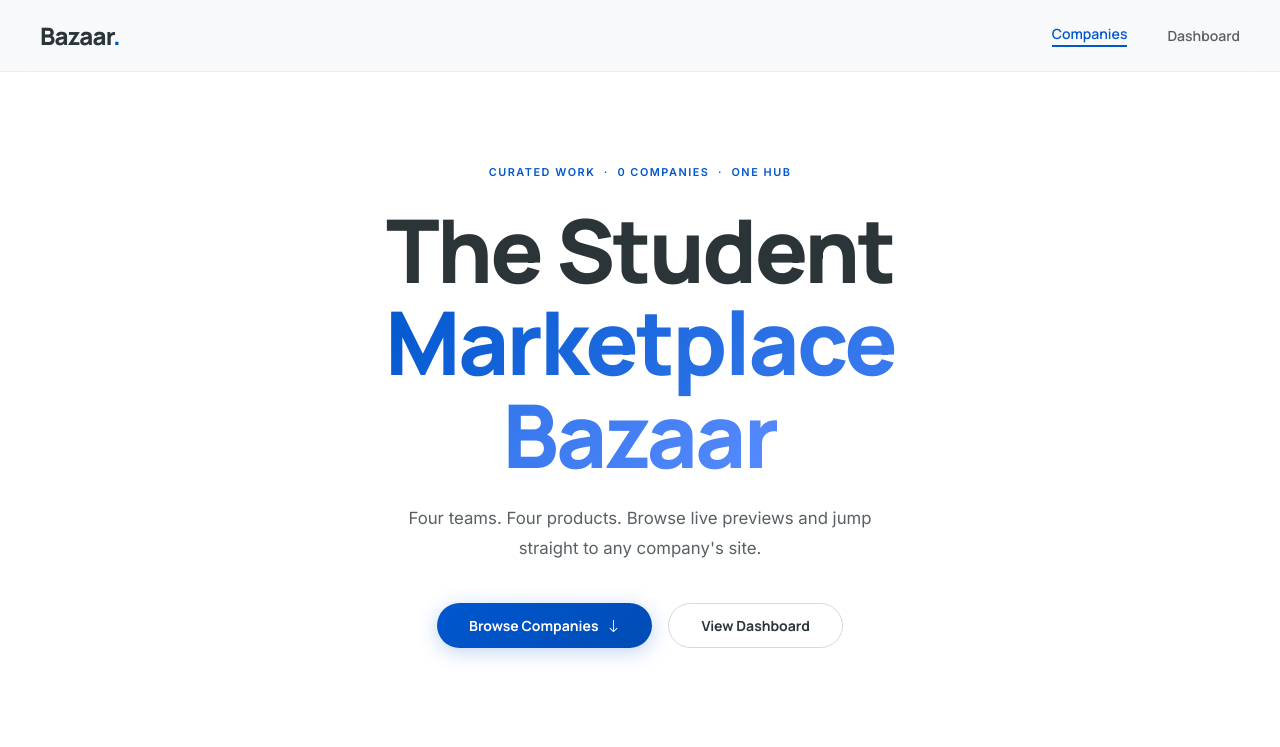
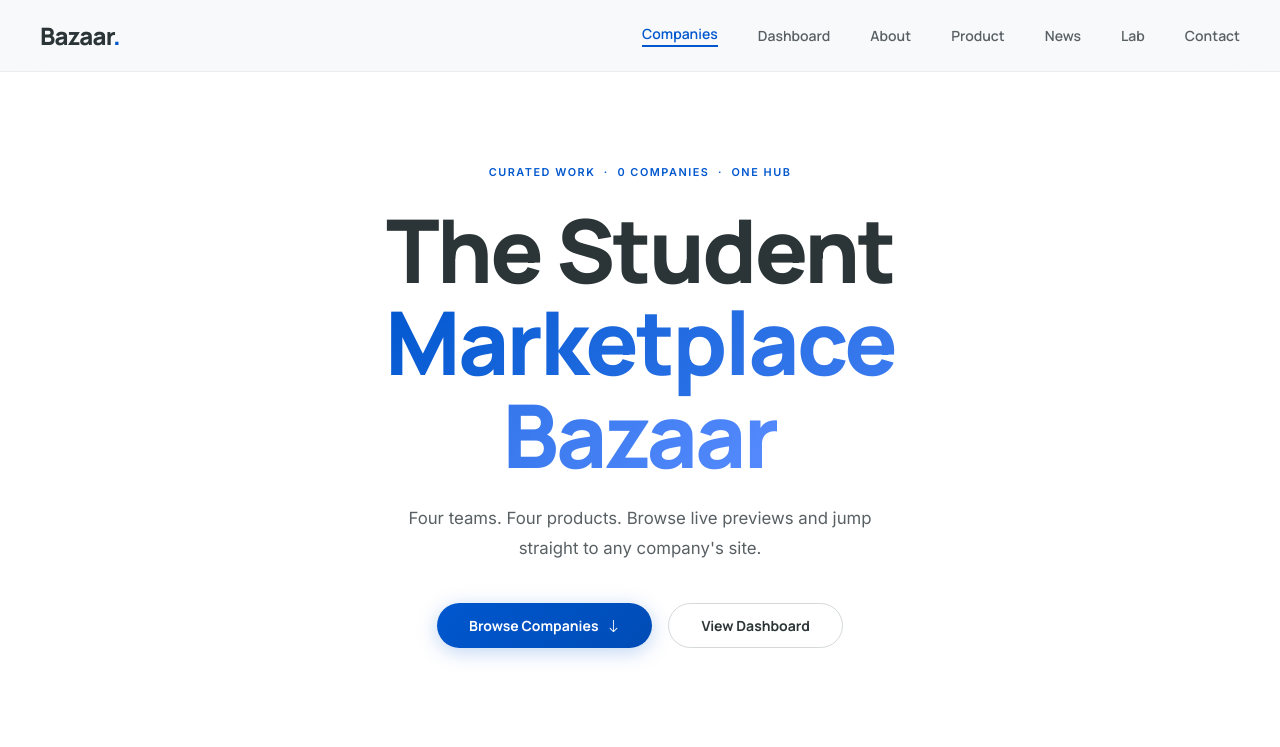
Before and after one commit to Kurogisa/Bazaar, a PHP site: page / in a window 1280 px wide. Shown: the top 747 px of the page. Run offline with PHP 8.4, Linux system fonts and the light colour scheme.

Commit message:
Add homepage tabs and ignore config

```diff
--- a/bazaar/index.php
+++ b/bazaar/index.php
@@ -666,6 +666,11 @@ body {
     <div class="bz-nav-links">
         <a href="index.php" class="active">Companies</a>
         <a href="dashboard.php">Dashboard</a>
+        <a href="../companies/sarah/about.php">About</a>
+        <a href="../companies/sarah/product.php">Product</a>
+        <a href="../companies/sarah/news.php">News</a>
+        <a href="../companies/sarah/lab.php">Lab</a>
+        <a href="../companies/sarah/contact.php">Contact</a>
     </div>
     <label for="bz-nav-menu" class="bz-nav-scrim" aria-hidden="true"></label>
 </nav>
--- a/companies/sarah/navBar.php
+++ b/companies/sarah/navBar.php
@@ -35,6 +35,9 @@ $basePath = isset($basePath) ? (string)$basePath : "";
           <a class="nav-link <?php echo ($currentPage === "lab") ? "active" : ""; ?>" href="<?php echo htmlspecialchars($basePath, ENT_QUOTES, 'UTF-8'); ?>lab.php">Lab</a>
         </li>
         <li class="nav-item">
+          <a class="nav-link <?php echo ($currentPage === "users") ? "active" : ""; ?>" href="<?php echo htmlspecialchars($basePath, ENT_QUOTES, 'UTF-8'); ?>users.php">Users</a>
+        </li>
+        <li class="nav-item">
           <a class="nav-link <?php echo ($currentPage === "contact") ? "active" : ""; ?>" href="<?php echo htmlspecialchars($basePath, ENT_QUOTES, 'UTF-8'); ?>contact.php">Contact</a>
         </li>
         <li class="nav-item">
```
Also changed, not shown: 1 other file.
